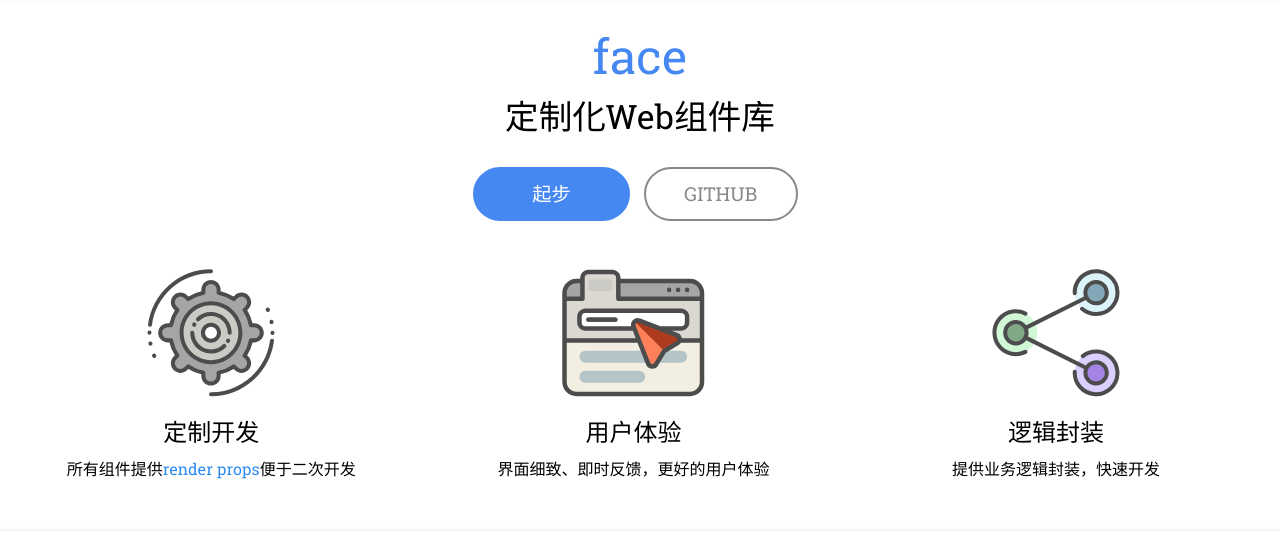
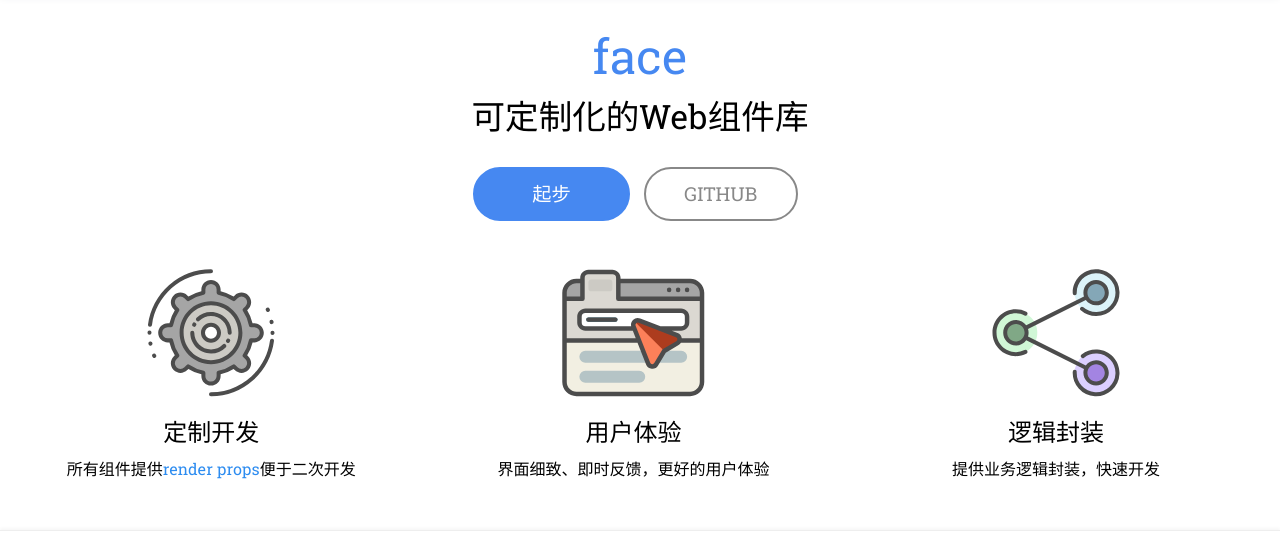
Before and after one commit to onface/design-back, a website: page index.html in a window 1280 px wide. Shown: the part 77-616 px from the top of the page. Drawn offline with nearby package versions, Linux system fonts and the light colour scheme.

Commit message:
可定制的

```diff
--- a/index.html
+++ b/index.html
@@ -36,7 +36,7 @@
 <div class="face-one-intro">
     <div class="face-one-intro-title">face</div>
     <h2 class="face-one-intro-desc">
-        定制化Web组件库
+        可定制化的Web组件库
     </h2>
     <div class="face-one-intro-tool">
         <a href="./doc.html" class="face-one-intro-btn face-one-intro-btn--primary">起步</a>
```
